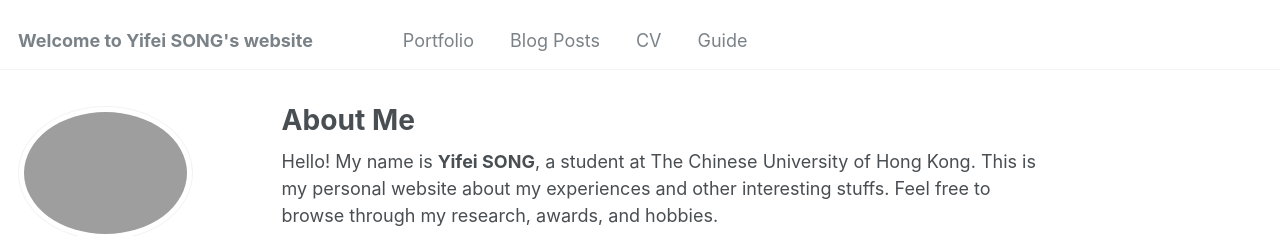
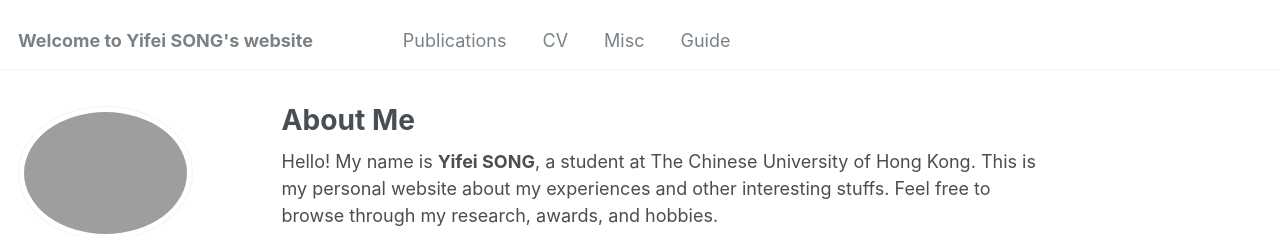
Before and after one commit to HiFei4869/HiFei4869.github.io, a Jekyll site: the page built from _pages/about.md, in a window 1280 px wide. Shown: the top 236 px of the page. Built offline with Jekyll 4.4.1, drawn with Linux system fonts in a browser that asks for light colours; some web fonts are replaced.

Commit message:
Update navigation.yml

```diff
--- a/_data/navigation.yml
+++ b/_data/navigation.yml
@@ -1,13 +1,13 @@
 # main links links
 main:
-  - title: "Portfolio"
-    url: /portfolio/
-
-  - title: "Blog Posts"
-    url: /year-archive/
+  - title: "Publications"
+    url: /publications/
 
   - title: "CV"
     url: /cv/
 
+  - title: "Misc"
+    url: /misc/
+
   - title: "Guide"
     url: /markdown/
```
